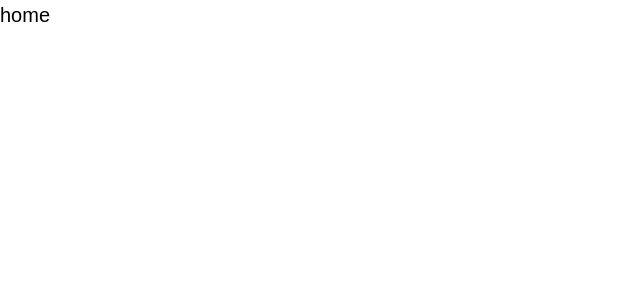
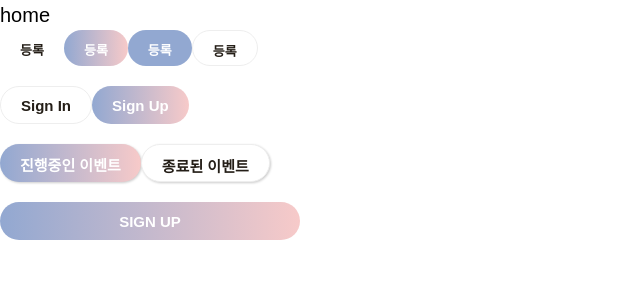
Before and after one commit to svtcafe/svtcafe-client, a Next.js app: page / in a window 1280 px wide. Shown: the top 300 px of the page, without its empty margins (0-640 px from the left). Built offline with nearby package versions, Linux system fonts and the light colour scheme.

Commit message:
feat: Button 컴포넌트 추가

```diff
--- /dev/null
+++ b/src/components/common/Button.tsx
@@ -0,0 +1,103 @@
+import styled from '@emotion/styled';
+
+import { EColors, EFontSizes, EFontWeight, TButtonColor, TButtonSize } from '@/styles/styles';
+
+interface ButtonProps extends React.ComponentProps<'button'> {
+  size?: TButtonSize;
+  color?: TButtonColor;
+  label?: string;
+  outlined?: boolean;
+  fullWidth?: boolean;
+  shadow?: boolean;
+}
+
+const Button: React.FC<ButtonProps> = ({
+  size = 'sm',
+  color = 'primary',
+  label,
+  disabled,
+  fullWidth,
+  outlined,
+  shadow,
+  ...props
+}) => {
+  return (
+    <ButtonElement
+      outlined={outlined}
+      size={size}
+      color={color}
+      disabled={disabled}
+      fullWidth={fullWidth}
+      shadow={shadow}
+      {...props}
+    >
+      {label}
+    </ButtonElement>
+  );
+};
+
+export default Button;
+
+let ButtonElement = styled.button<ButtonProps>`
+  border: none;
+  font-weight: ${EFontWeight.bold};
+  cursor: pointer;
+  transition: all 0.2s;
+
+  ${({ color, outlined }) =>
+    color === 'light' &&
+    `
+    color: ${EColors.black};
+    background-color: ${EColors.white};
+    border: ${outlined && `1px solid ${EColors.border}`}
+    `};
+  ${({ color }) =>
+    color === 'primary' &&
+    `
+    color: ${EColors.white};
+    background: linear-gradient(to right, ${EColors.blue_100},  ${EColors.pink});
+    `};
+  ${({ color }) =>
+    color === 'dark' &&
+    `
+    color: ${EColors.white};
+    background-color: ${EColors.blue_100};
+    `};
+
+  ${({ size }) =>
+    size === 'lg' &&
+    `
+      height: 42px;
+       padding: 10px 20px;
+      font-size: ${EFontSizes.body1};
+      border-radius: 2rem;
+    `};
+  ${({ size }) =>
+    size === 'md' &&
+    `
+      height: 40px;
+      padding: 10px 20px;
+      font-size: ${EFontSizes.body2};
+      border-radius: 2rem;
+    `};
+  ${({ size }) =>
+    size === 'sm' &&
+    `
+      height: 38px;
+      padding: 10px 20px;
+      font-size: ${EFontSizes.body2};
+      border-radius: 2rem;
+    `};
+  ${({ size }) =>
+    size === 'xs' &&
+    `
+      height: 36px;
+      padding: 10px 20px;
+      font-size: ${EFontSizes.body4};
+      border-radius: 2rem;
+    `};
+
+  ${({ shadow }) => shadow && `filter: drop-shadow(1px 1px 1px #CCCCCC)`};
+  ${({ disabled }) => disabled && `cursor: default`};
+  ${({ fullWidth }) => fullWidth && `width: 100%`};
+`;
--- /dev/null
+++ b/src/components/index.ts
@@ -0,0 +1,2 @@
+// common
+export { default as Button } from './common/Button';
--- a/src/pages/index.tsx
+++ b/src/pages/index.tsx
@@ -1,8 +1,31 @@
 import styled from '@emotion/styled';
 import type { NextPage } from 'next';
 
+import { Button } from '@/components';
+
 const Home: NextPage = () => {
-  return <Container>home</Container>;
+  return (
+    <Container>
+      home
+      <TestZone>
+        <Button size='xs' color='light' label='등록' />
+        <Button size='xs' color='primary' label='등록' />
+        <Button size='xs' color='dark' label='등록' />
+        <Button size='xs' color='light' outlined label='등록' />
+      </TestZone>
+      <TestZone>
+        <Button label='Sign In' outlined color='light' />
+        <Button label='Sign Up' color='primary' />
+      </TestZone>
+      <TestZone>
+        <Button label='진행중인 이벤트' color='primary' shadow />
+        <Button label='종료된 이벤트' color='light' outlined shadow />
+      </TestZone>
+      <TestZone style={{ width: 300 }}>
+        <Button label='SIGN UP' color='primary' fullWidth />
+      </TestZone>
+    </Container>
+  );
 };
 
 export default Home;
@@ -10,3 +33,8 @@ export default Home;
 const Container = styled.div`
   font-size: 2rem;
 `;
+
+const TestZone = styled.div`
+  display: flex;
+  margin-bottom: 20px;
+`;
```
